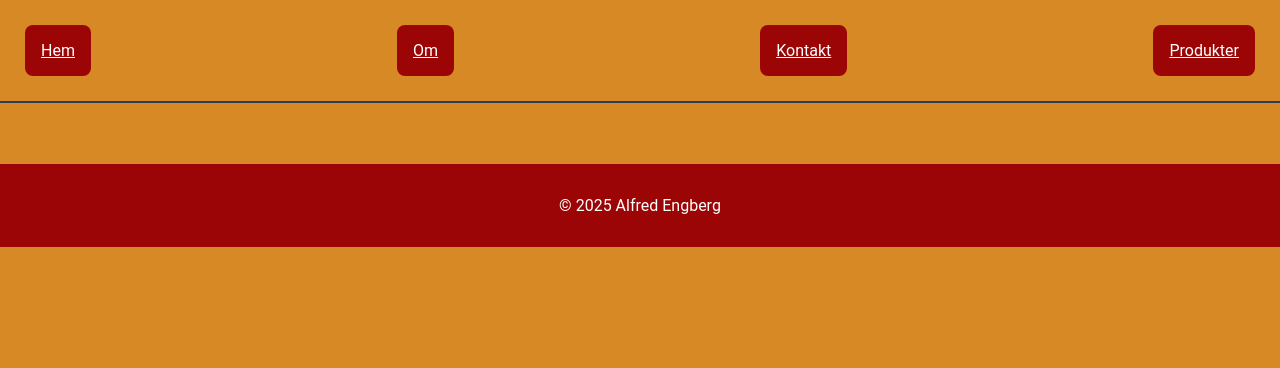
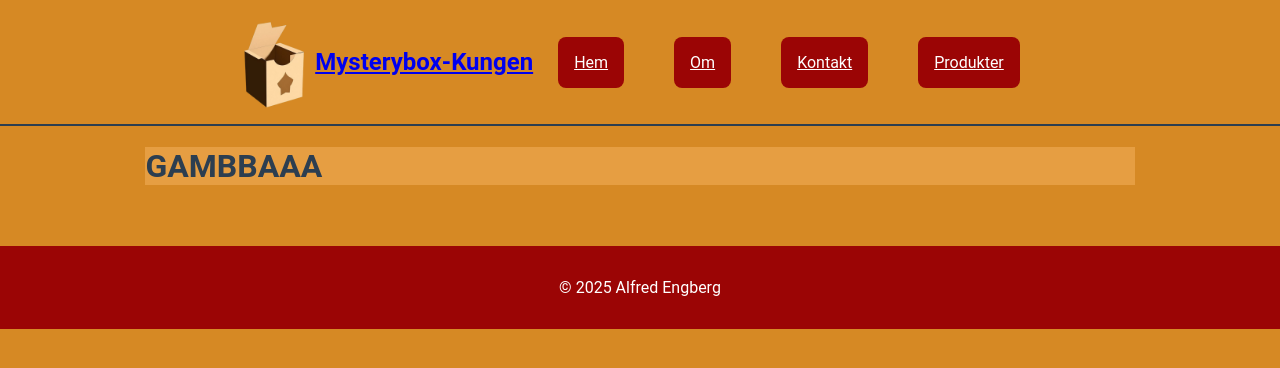
Before and after one commit to AlfredEngberg/vue-testing, a Vue app: page /gamba in a window 1280 px wide. Shown: the top 368 px of the page. Built offline with nearby package versions, Linux system fonts and the light colour scheme; the HTML template or start-up script is replaced by a standard one.

Commit message:
gambaa route

```diff
--- a/src/assets/main.css
+++ b/src/assets/main.css
@@ -27,10 +27,20 @@
   margin-bottom: var(--step-5);
 }
 
+.logo-container {
+  display: flex;
+  justify-content: space-between;
+  align-items: center;
+}
+
+.logo-img {
+  height: 120px;
+  width: auto;
+}
 
 .navbar {
   display: flex;
-  justify-content: space-between;
+  justify-content: center;
   align-items: center;
   border-bottom: 2px solid;
 }
--- a/src/components/navbar.vue
+++ b/src/components/navbar.vue
@@ -4,6 +4,14 @@ import { RouterLink } from 'vue-router'
 
 <template>
     <nav class="navbar">
+        <RouterLink class="logo-text" to="/">
+            <img class="logo-img" src="../assets/img/logo.png" alt="Logotyp">
+        </RouterLink>
+        <RouterLink class="logo-text" to="/">
+            <h1>Mysterybox-Kungen</h1>
+        </RouterLink>
+
+
         <RouterLink class="btn" to="/">Hem</RouterLink>
         <RouterLink class="btn" to="/about">Om</RouterLink>
         <RouterLink class="btn" to="/contact">Kontakt</RouterLink>
--- a/src/router/index.js
+++ b/src/router/index.js
@@ -3,6 +3,7 @@ import Home from '../views/Home.vue'
 import About from '../views/About.vue'
 import Contact from '../views/Contact.vue'
 import Products from '../views/Products.vue'
+import Gamba from '../views/Gamba.vue'
 import path from 'path'
 
 const router = createRouter({
@@ -12,6 +13,7 @@ const router = createRouter({
         { path: '/about', name: 'about', component: About },
         { path: '/contact', name: 'contact', component: Contact },
         { path: '/products', name: 'products', component: Products },
+        { path: '/gamba', name: 'gamba', component: Gamba },
     ]
 })
 
--- /dev/null
+++ b/src/views/Gamba.vue
@@ -0,0 +1,3 @@
+<template>
+    <h1>GAMBBAAA</h1>
+</template>
```
Also changed, not shown: src/assets/img/logo.png (added).
